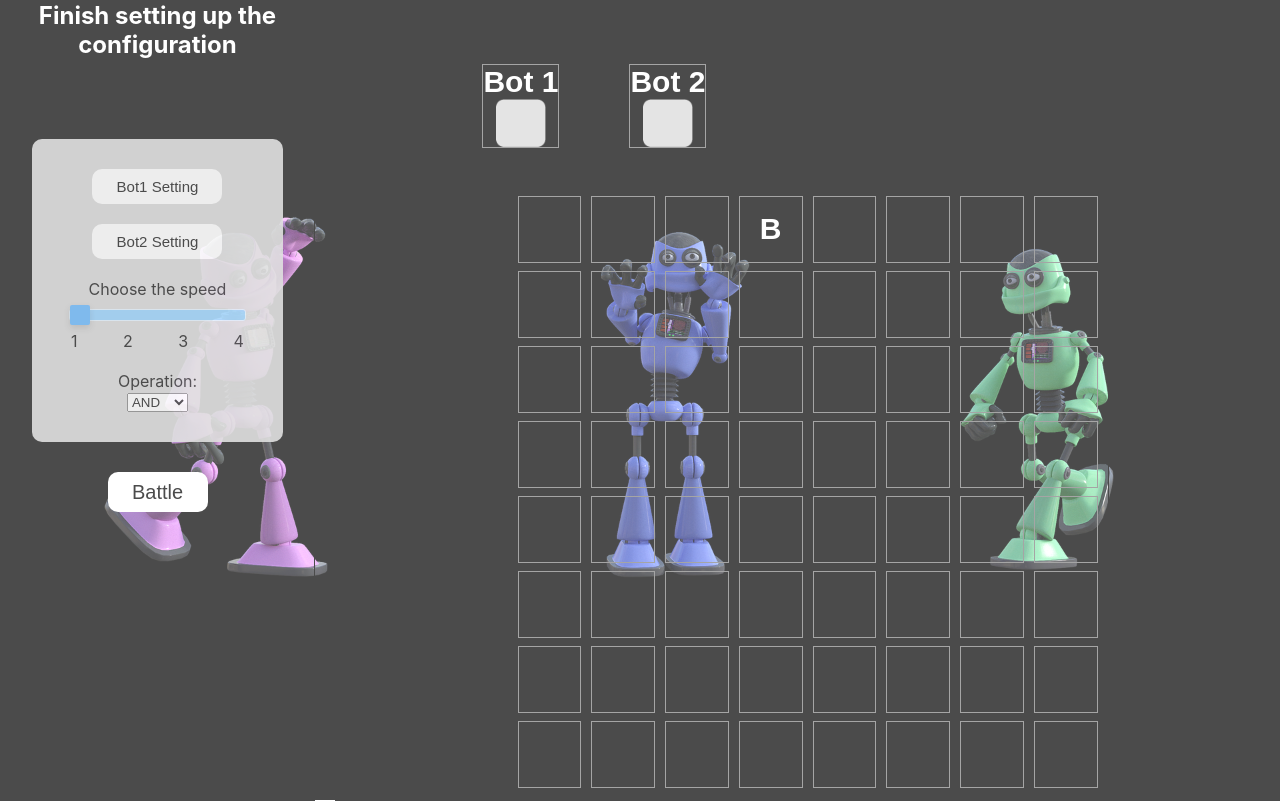
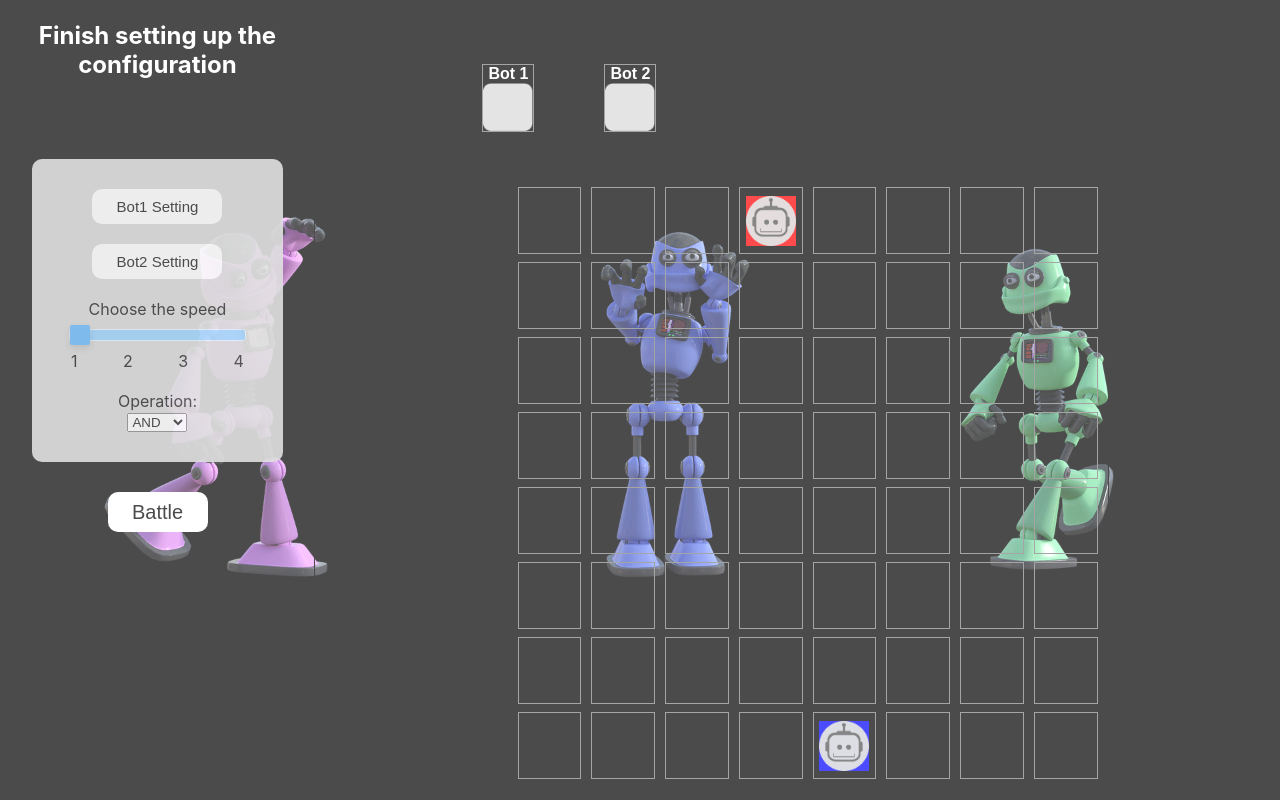
Before and after one commit to chingu-voyages/v44-tier2-team-18, a React (Create React App) app: page /gamepage in a window 1280 px wide. Built offline with nearby package versions, Linux system fonts and the light colour scheme; a web font is replaced by a local one.

Commit message:
style: Design 2 bots on the arena

```diff
--- a/src/components/Bot/BotMoving.tsx
+++ b/src/components/Bot/BotMoving.tsx
@@ -1,6 +1,6 @@
 
 export const botMoving = (direction: "North" | "South" | "East" | "West",
-    position: number[]) => {
+    position: number[], colour: "Red" | "Blue") => {
     switch (direction) {
         case 'North': {
             if (position[1] === 0) {
@@ -67,5 +67,5 @@ export const botMoving = (direction: "North" | "South" | "East" | "West",
             break;
         }
     }
-    return { direction, position };
+    return { direction, position, colour };
 }
--- a/src/components/Bot/Cell.scss
+++ b/src/components/Bot/Cell.scss
@@ -5,8 +5,22 @@
     margin: 5px;
     display: grid;
     place-items: center;
-    font-size: 30px;
+    // font-size: calc(0.1rem + 2.5vw);
     font-weight: bolder;
     color: white;
     font-family: Arial, Helvetica, sans-serif;
+
+    .red-bot {
+      background-color: red;
+      display: flex;
+      justify-content: center;
+      align-items: center;
+    }
+
+    .blue-bot {
+      background-color: blue;
+      display: flex;
+      justify-content: center;
+      align-items: center;
+    }
   }
--- a/src/components/Bot/Cell.tsx
+++ b/src/components/Bot/Cell.tsx
@@ -1,5 +1,6 @@
 import React, { useState, useEffect } from 'react';
 import './Cell.scss';
+import botIcon from '../../assets/bot-icon.jpeg'
 
 interface CellProps {
   bot: Bot;
@@ -8,13 +9,16 @@ interface CellProps {
 interface Bot {
   position: number[];
   direction: "North" | "South" | "East" | "West";
+  colour: "Red" | "Blue";
 }
 
 function Cell({ bot }: CellProps) {
   if (bot) {
     return (
       <div className='bot'>
-        <div className='bot-head'>B</div>
+        <div className={bot.colour === "Red" ? "red-bot" : "blue-bot"}>
+          <img src={botIcon} alt='Bot Icon' />
+        </div>
       </div>
     );
   }
--- a/src/components/GamePage/Arena/Arena.tsx
+++ b/src/components/GamePage/Arena/Arena.tsx
@@ -10,13 +10,14 @@ let genNArray = (n: number) => Array.from({ length: n }, () => ({}));
 interface Bot {
     position: number[];
     direction: "North" | "South" | "East" | "West";
+    colour: "Red" | "Blue";
 }
 
 function Arena(): JSX.Element {
 
     const [grid, setGrid] = useState(() => genNArray(8).map(() => genNArray(8)));
-    console.log('rendering', grid)
-    const [bots, setBots] = useState<Bot[]>([{ position: [3, 5], direction: "North" }]); //hardcoded for now, will get from context later
+    // console.log('rendering', grid)
+    const [bots, setBots] = useState<Bot[]>([{ position: [3, 5], direction: "North", colour: "Red" }, { position: [4, 2], direction: "South", colour: "Blue" }]); //hardcoded for now, will get from context later
 
     // botsByPosition allows efficient search of bots based on position
     const botsByPosition: { [key: string]: Bot } = {};
@@ -30,11 +31,13 @@ function Arena(): JSX.Element {
                 const newBots = prevBots.map((bot) => {
                     let newPosition = [...bot.position];
                     let newDirection = bot.direction;
-                    const returnValue = botMoving(newDirection, newPosition);
+                    let colour = bot.colour
+                    const returnValue = botMoving(newDirection, newPosition, colour);
                     // console.log(returnValue);
                     return {
                         position: returnValue.position,
                         direction: returnValue.direction,
+                        colour: returnValue.colour,
                     };
                 });
                 return newBots;
--- a/src/components/GamePage/Configuration/ConfigurationLayout.tsx
+++ b/src/components/GamePage/Configuration/ConfigurationLayout.tsx
@@ -20,13 +20,16 @@ function ConfigurationLayout() {
   ) => {
     setCurrentEditingBot(botName);
     setIsEditingConfig(true);
-    console.log(config);
-    dispatch(configActions.setSpeed(2));
+
+    // dispatch(configActions.setSpeed(2));
+    // console.log(config);
   };
 
-  const operationArray: string[] = ["and", "or", "xor", "nand", "nor", "xnor"];
+  const operationArray: string[] = ["and", "or", "nand", "nor"];
 
   return (
+    <>
+      console.log(speed);
       <div className="configuration-container">
         <div>
           <h2>Finish setting up the configuration</h2>
@@ -63,8 +66,12 @@ function ConfigurationLayout() {
                   min="1"
                   max="4"
                   value={speed}
-                onChange={(e: React.FormEvent<HTMLInputElement>) =>
+                  onChange={(e: React.FormEvent<HTMLInputElement>) => {
                     setSpeed(Number(e.currentTarget.value))
+                    // console.log(speed)
+                    dispatch(configActions.setSpeed(speed))
+                    // console.log(config)
+                  }
                   }
                 />
                 <div className="range-value">
@@ -80,8 +87,12 @@ function ConfigurationLayout() {
                   <select
                     name="operation"
                     value={operation}
-                  onChange={(e: React.ChangeEvent<HTMLSelectElement>) =>
+                    onChange={(e: React.ChangeEvent<HTMLSelectElement>) => {
                       setOperation(e.currentTarget.value)
+                      console.log(operation)
+                      dispatch(configActions.setOperation(operation))
+                      // console.log(config)
+                    }
                     }>
                     {operationArray.map((op: string) => {
                       return (
@@ -106,6 +117,7 @@ function ConfigurationLayout() {
         </div>
         {!isEditingConfig && <button className="buttle-button">Battle</button>}
       </div>
+    </>
   );
 }
 
--- a/src/components/GamePage/Configuration/SetupBotConfig.tsx
+++ b/src/components/GamePage/Configuration/SetupBotConfig.tsx
@@ -1,10 +1,15 @@
 import { useState } from "react";
 import "./SetupBotConfig.scss";
+import React, { useEffect } from "react";
+// import { useAppDispatch, useAppSelector } from "../../../store";
+// import { configActions } from "../../../store/index";
+
 
 type BotConfigType = {
   botName: string;
   booleanValue: number;
   startingDirection: string;
+  // startingPosition: number[];
 };
 type Props = {
   currentEditingBot: string;
@@ -12,11 +17,25 @@ type Props = {
 };
 
 export const SetupBotConfig = (props: Props) => {
+  //TO GET STATE FROM REDUX
+  // const config = useAppSelector((state) => state);
+  // //TO DISPATCH THE REDUCER IN REDUX
+  // const dispatch = useAppDispatch();
   const [botInfo, setBotInfo] = useState<BotConfigType>({
     botName: "",
     booleanValue: 0,
     startingDirection: "",
+    // startingPosition: []
   });
+
+  // useEffect(() => {
+  //   console.log(botInfo); // Updated botInfo state
+  // }, [botInfo]);
+
+  // const genRandomIndex = () => Math.floor(Math.random() * 8);
+  // const genRandomPosition = () => [0, 0].map(genRandomIndex);
+  // let position = genRandomPosition()
+  // console.log(position)
 
   const handleSubmit = (e: React.SyntheticEvent) => {
     e.preventDefault();
@@ -25,12 +44,21 @@ export const SetupBotConfig = (props: Props) => {
       booleanValue: { value: number };
       startingDirection: { value: string };
     };
-    //set in useContext
+
     setBotInfo({
+      ...botInfo,
       botName: target.botName.value,
       booleanValue: target.booleanValue.value,
       startingDirection: target.startingDirection.value,
-    });
+      // startingPosition: position
+    })
+    //if (props.currentEditingBot === "Bot1"){
+    // dispatch(configActions.setBot1Config(botInfo))
+    // console.log('redux:', config)
+    // }
+
+    console.log(botInfo)
+
     props.setIsEditingConfig(false);
   };
 
--- a/src/store/index.ts
+++ b/src/store/index.ts
@@ -2,6 +2,9 @@ import { configureStore, createSlice } from "@reduxjs/toolkit";
 import { TypedUseSelectorHook, useSelector, useDispatch } from "react-redux";
 
 type eachBotConfig = {
+  id: number,
+  startingPosition: number[],
+  active: boolean,
   botName: string;
   booleanValue: number;
   startingDirection: string;
@@ -16,11 +19,17 @@ const initialState: configContextObj = {
   speed: 1,
   operation: "",
   bot1Config: {
+    id: 1,
+    startingPosition: [],
+    active: true,
     botName: "",
     booleanValue: 0,
     startingDirection: "",
   },
   bot2Config: {
+    id: 2,
+    startingPosition: [],
+    active: true,
     botName: "",
     booleanValue: 0,
     startingDirection: "",
@@ -41,13 +50,16 @@ const botConfigSlice = createSlice({
   reducers: {
     setSpeed: (state, action) => {
       state.speed = action.payload;
+      console.log("check action", action)
     },
     setOperation(state, action) {
       state.operation = action.payload;
+      console.log('check action', action)
     },
     setBot1Config(state, action) {
       if (action.payload.bot1Config.botName) {
         state.bot1Config.botName = action.payload.bot1Config.botName;
+        console.log(action.payload)
       }
       if (action.payload.bot1Config.booleanValue) {
         state.bot1Config.booleanValue = action.payload.bot1Config.booleanValue;
```
Also changed, not shown: src/assets/bot-icon.jpeg (added), 1 other file (tests, documents, lock files or other folders). Lines whose indentation alone changed are shown as unchanged.
